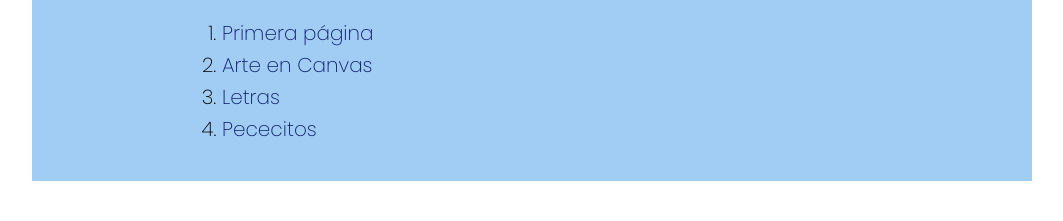
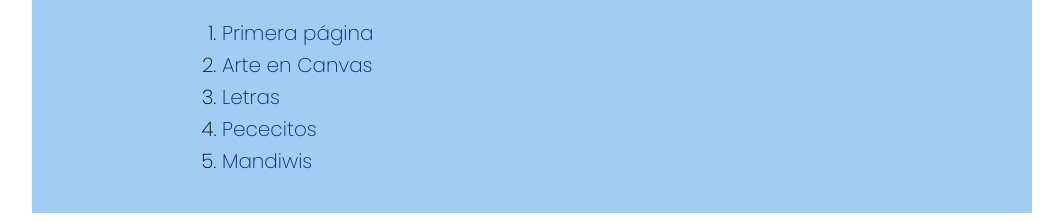
Before and after one commit to zero-onlin3/graficas_compclass, a plain HTML site: page index.html in a window 1280 px wide. Shown: the part 633-854 px from the top of the page, without its empty margins (108-1171 px from the left). Before the commit the page ends 822 px from the top, so only its background shows below. Drawn offline with Linux system fonts and the light colour scheme; a web font is replaced by a local one.

Commit message:
Update index.html

```diff
--- a/index.html
+++ b/index.html
@@ -67,6 +67,7 @@
             <li><a href="canvas01/canvas.html"> Arte en Canvas</a></li>
             <li><a href="letras01/letras.html"> Letras </a></li>
             <li><a href="bolita/bolita.html"> Pececitos </a></li>
+            <li><a href="ondas/ondas.html"> Mandiwis </a></li>
         </ol>
         <br>
         <br>
```
